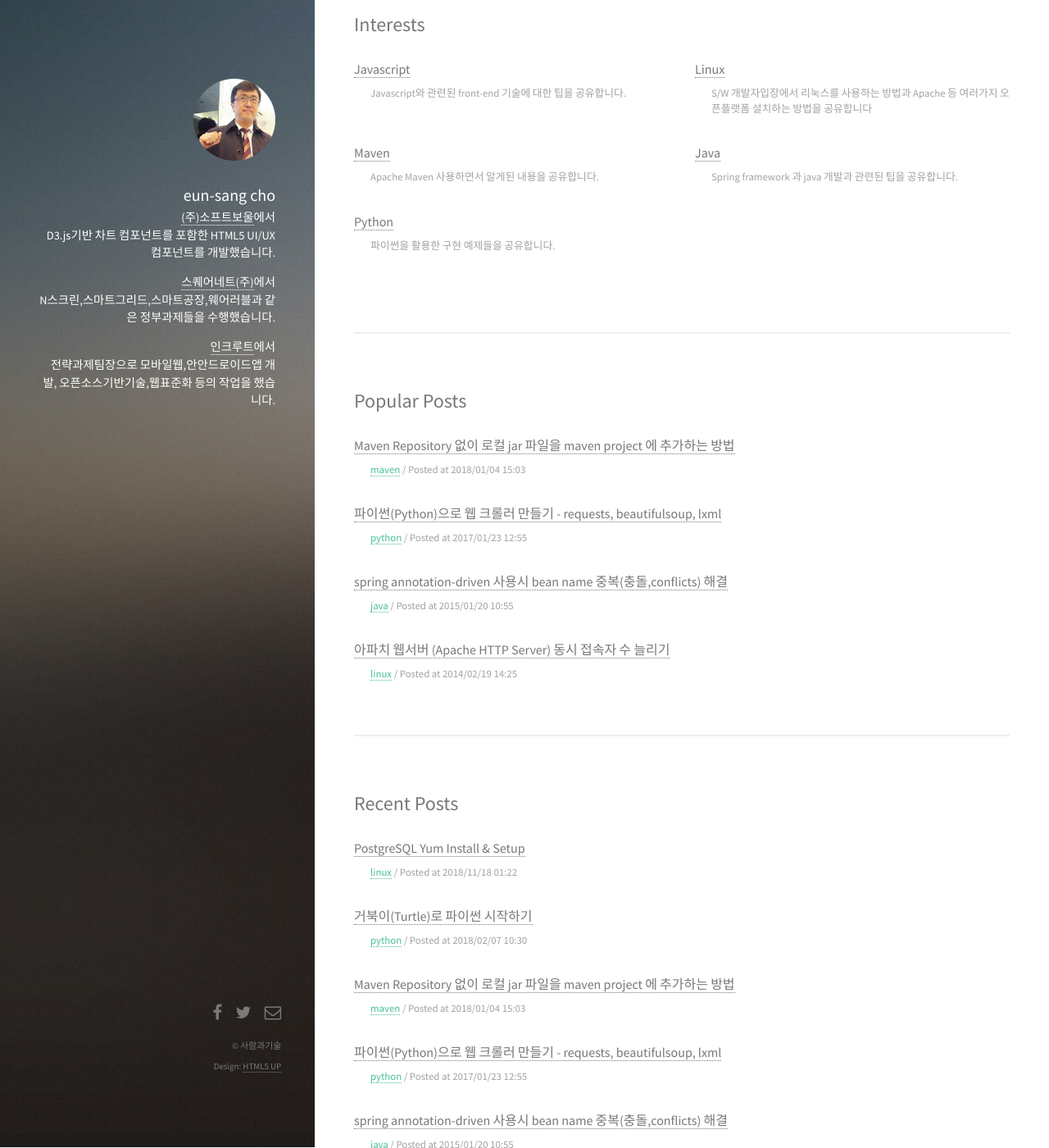
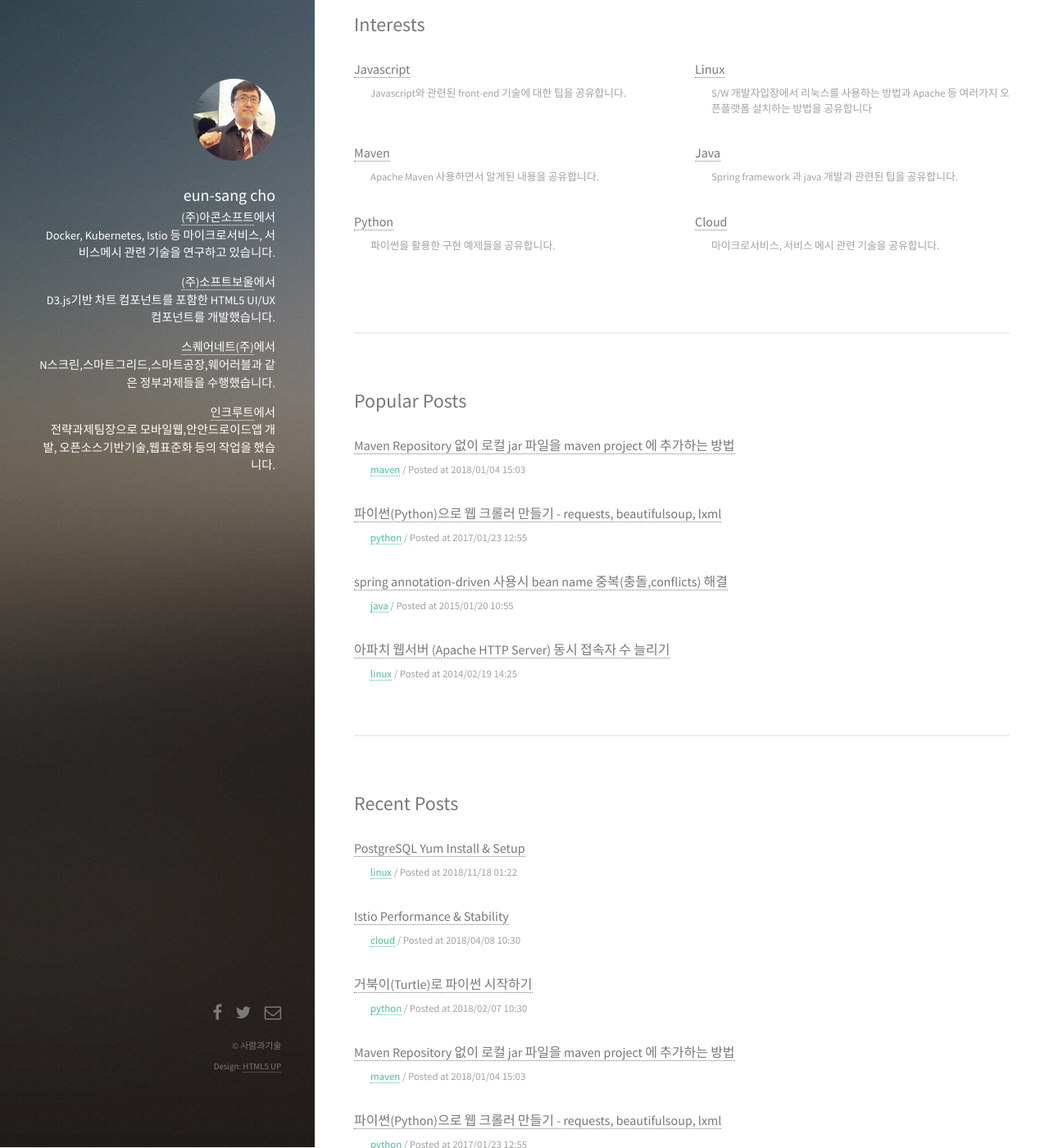
Before and after one commit to itnpeople/itnpeople.github.com, a Jekyll site: the page built from index.html, in a window 1280 px wide and 1400 px high, scrolled down 350 px. Shown: the whole window at 82% size. Built offline with Jekyll 4.4.1, drawn with Linux system fonts in a browser that asks for light colours; nearby versions of some CDN libraries; some of the changed lines change nothing that is shown.

Commit message:
add post

```diff
--- a/_config.yml
+++ b/_config.yml
@@ -29,5 +29,6 @@ category:
   - {code: 'maven', name: 'Maven', desc: "Apache Maven 사용하면서 알게된 내용을 공유합니다."}
   - {code: 'java', name: 'Java', desc: "Spring framework 과 java 개발과 관련된 팁을 공유합니다."}
   - {code: 'python', name: 'Python', desc: "파이썬을 활용한 구현 예제들을 공유합니다."}
+  - {code: 'cloud', name: 'Cloud', desc: "마이크로서비스, 서비스 메시 관련 기술을 공유합니다."}
 
 is_google_analytics: true
--- /dev/null
+++ b/_posts/2020-04-08-istio performance and stability.md
@@ -0,0 +1,266 @@
+---
+title:  "Istio Performance & Stability"
+date:   2018/04/08 10:30
+categories: "cloud"
+tags: ["recent"]
+keywords: ["kubernetes","istio","performance","stability","쿠버네티스","이스티오"]
+description: "이스티오 성능 및 안정성 테스트"
+---
+
+# Istio Performance & Stability
+https://istio.io/docs/concepts/performance-and-scalability/
+
+## 개요
+
+* 1000 services and 2000 sidecars with 70,000 mesh-wide requests per second
+
+### Performance Summary
+* Offical Load Test 결과는 아래와 같음
+  * Envoy 프록시 초당 100건 - 0.6 vCPU and 50 MB memory 사용
+  * istion-telemery  서비스 - 0.6 vCPU 사용
+  * Pilot - 1 vCPU, 1.5G memory 사용
+  * Envoy 프록시 latency -  8ms가 90%
+
+### Control plane performance
+
+* configurations and possible system states 에 따라서 CPU, Memory 필요량 결정
+* CPU 사이즈는 다음 사항에 따라 결정
+  * The rate of deployment changes.
+  * The rate of configuration changes.
+  * The number of proxies connecting to Pilot.
+* a single Pilot instance can support 1000 services, 2000 sidecars with 1 vCPU and 1.5 GB of memory.
+
+### Data plane performance
+* 데이터 플레인의 성능은 아래 사항이외에도 많은 요소에 따라 결정됨
+  * Number of client connections
+  * Target request rate
+  * Request size and Response size
+  * Number of proxy worker threads*
+  * Protocol
+  * CPU cores
+  * Number and types of proxy filters, specifically Mixer filter.
+
+### CPU & Memory
+* // TODO
+
+### Latency
+* // TODO
+
+### benchmark 툴
+
+#### fortio.org
+* 이스티오 로드 테스팅툴로 시작
+* 실행시간을 퍼센트로 계산해서 기록해줌
+
+* 실치 (mac)
+  * brew install fortio
+  * Docker 설치도 가능
+
+* 사용예제
+~~~
+$ fortio load http://www.google.com
+~~~
+
+
+## Offical Performance Test 프로젝트
+
+### /istio-install
+* https://github.com/istio/tools/tree/master/perf/istio-install
+* 성능테스트를 위해 Istio를 설정하는 스크립트 및 Helm 제공.
+* 이 클러스터는 Istio의 한계를 테스트하기 위한 아주 큰 클러스터로  설계되어 있다.
+* 대부분의 테스트는 Istio 표준 설치 상태에서 실행할 수 있다.
+* 성능체크를 위한 이스티오 성능 권장 설정되어 있으나 대용량 클러스터가 필요, 적어도 32 vCPU
+
+### /load
+* 로드 구성 : https://github.com/istio/tools/tree/master/perf/load
+* 이스티오 havey load 상에서 테스트하기 위한 대용량 서비스를 생성하는 툴을 제공
+* Fortio 인스턴스로 설치됨
+* 각 인스턴스는 적어도 6 vCPU에 6G 메모리 필요 (그림상으로는 인스턴스가 9인데. 그럼 54 vCPU에 54G 리소스가 필요한건가?)
+
+### /benchmark
+* https://github.com/istio/tools/tree/master/perf/benchmark
+* 파드와 다양한 셋업 간의 트래픽 메트릭스와 latency를 측정하는 테스트를 제공
+* 다양한 페이로드 크기와 커넥션 수를 변경하며 각 설정값에서 두개의 파드간의 성능 측정
+* 측정 변경값 : 커넥션수, qps
+* 측정 시나리오
+  * default : sidecar -> sidecar
+  * serversidecar : client -> sidecar
+  * baseline : clinet -> server
+
+* 결과분석
+  * Fortio & Prometheus 로 부터 qps, cpu/memory, latency 추출
+
+### /stability
+* https://github.com/istio/tools/tree/master/perf/stability
+* Istio의  안정성을 보장하기 위해서 다양한 Istio의 기능을 발휘하는 테스트를 제공
+* 테스트의 목적은 통합테스트와 차별화된 장기적고 연속적으로 실행된다.
+
+* 테스트 종류
+  * http10 : http 1.0 지원 테스트
+  * graceful-shutdown
+    * 프록시의 자연스러운 종료를 보장하는지를 테스트임
+    * 서버가 재배포될때 연결이 끊어지지 않게 트래픽들이 새로운 배포로 자연스럽게 옮겨지는지 확인
+  * gateway-bouncer : 게이트웨이 준바상태 테스트
+  * istio-upgrader : 기본값이 아님. 이스티오 컴포넌들을 재배치 이스티오 전체에 영향을 미치는지
+  * allconfig : 현재버그 있음
+  * sds-certmanager : g클라우드 GCP DNS 설정과  gcp DNS 존 DNS_ZONE 환경변수 값 지정 필요
+
+* 성능 분석
+  * Grafana 대시보드 : 테스트 성능분석 및 상태 측정에 유용할 툴
+  * https://github.com/istio/tools/blob/master/metrics/check_metrics.py :  프로메테우스로부터 metrics 를 가져고 각각의 시나리오의 상태를 확인하기 위한 분석 할 수 있음. Grafana 만으로는 괜찮은 실행상태인지 판단하기 애매한 몇몇 테스트에 유용함
+
+
+## 준비작업 (Performance, Stability 테스트 공통)
+
+
+### minikube
+* minikube 인스턴스 삭제 설치 (minikube 설치 되어있다는 전제)
+* minikube 기본값으로 kubernetes + istio 설치 + 성능측정이 불가능하므로 리소스를 늘려서(6cpu, 8g) 인스턴스를 생성한다.
+
+~~~
+$ minikube delete
+$ minikube start --cpus 6 --memory 8192
+$ minikube ssh
+~~~
+
+### Helm 초기화
+* helm 클라이언트가 설치되었다는 전제ß
+~~~
+$ helm init
+~~~
+
+### istio 설치
+* 몇가지 설치 방법 중 helm 으로 설치 (https://istio.io/docs/setup/kubernetes/install/helm/)
+~~~
+$ wget https://github.com/istio/istio/releases/download/1.1.1/istio-1.1.1-osx.tar.gz
+$ tar -vxzf istio-1.1.1-osx.tar.gz
+$ cd istio-1.1.1
+$ kubectl create namespace istio-system
+$ helm template install/kubernetes/helm/istio-init --name istio-init --namespace istio-system | kubectl apply -f -
+$ helm template install/kubernetes/helm/istio --name istio --namespace istio-system | kubectl apply -f -
+~~~
+
+* minikube에 설치하므로 편의상 등록된 istio-ingressgateway, prometheus 서비스는 LoadBalancer Type 에서 NodePort Type으로 바꿔준다.
+~~~
+$ kubectl edit service/istio-ingressgateway -n istio-system
+$ kubectl edit service/prometheus -n istio-system
+$ kubectl get service -n istio-system
+~~~
+
+### 테스트 프로젝트 다운로드
+~~~
+$ git clone https://github.com/istio/tools.git
+$ cd tools
+~~~
+
+
+## Benchmark 테스트 진행
+
+### 준비작업
+~~~
+$ cd perf/benchmark
+$ export NAMESPACE=twopods
+$ kubectl create namespace $NAMESPACE
+$ kubectl label namespace $NAMESPACE istio-injection=enabled
+$ DNS_DOMAIN=local ./setup_test.sh
+~~~
+
+* twopods 라는 namespace로 "fortioclient", "fortioserver" 2개 파드가 생성
+
+
+### 실행
+~~~
+$ python runner/runner.py 2,4 10,40 30 --serversidecar --baseline
+~~~
+30초 동안 12개 테스트가 진행된다.
+
+
+### 결과확인
+
+* 프로메테우스, fortio URL 확인
+~~~
+$ echo ""http://$(minikube ip):$(kubectl get service/prometheus -n istio-system -o  'jsonpath={.spec.ports[0].nodePort}')""
+$ echo "http://$(minikube ip):$(kubectl get service/fortioclient -n twopods -o  'jsonpath={.spec.ports[0].nodePort}')"
+~~~
+
+* 결과확인 전에 portio.py 에 METRICS_START_SKIP_DURATION 값(해당 지정초 이전 데이터는 측정에서 SKIP 처리)을 0으로 바꿔준다. default 값은 62, 30초 테스트(연습으로) 했으므로 데이터가 조회되지 않음
+* 첫번째 URL은 fortio, 두번째는 prometheus
+~~~
+$ python ./runner/fortio.py  FORTIO_URL PROMETHEUS_URL --csv StartTime,ActualDuration,Labels,NumThreads,ActualQPS,p50,p90,p99,cpu_mili_avg_telemetry_mixer,cpu_mili_max_telemetry_mixer,mem_MB_max_telemetry_mixer,cpu_mili_avg_fortioserver_deployment_proxy,cpu_mili_max_fortioserver_deployment_proxy,mem_MB_max_fortioserver_deployment_proxy,cpu_mili_avg_ingressgateway_proxy,cpu_mili_max_ingressgateway_proxy,mem_MB_max_ingressgateway_proxy
+~~~
+
+#### Web UI에서 결과확인
+* 앞서 확인했던 FORTIO_URL PROMETHEUS_URL 을 웹브라우저에서 열면 확인가능
+* 프로메테우스 예제 쿼리를 실제 데이터 확인
+~~~
+irate(container_cpu_usage_seconds_total{container_name=~"mixer|policy|discovery|istio-proxy|captured|uncaptured"}[1m])
+~~~
+
+* 프로메테우스 API 호출은 다음과 같음
+~~~
+PROMETHEUS_URL/api/v1/query_range?start=2019-04-03T01:00:00.000Z&end=2019-04-03T02:00:00.000Z&step=15&query=irate(container_cpu_usage_seconds_total{container_name=~"mixer|policy|discovery|istio-proxy|captured|uncaptured"}[1m])
+~~~
+
+## stability 테스트 진행
+
+### 준비작업
+~~~
+$ cd perf/stability/
+~~~
+
+* minikube를 사용해서 istio-ingressgateway 를 NodePort로 변경했기 때문에 아래와 같이 gateway 주소를 변경해준다.
+~~~
+ vi setup_tests.sh
+~~~
+
+* 39라인을 다음과 같이 수정
+~~~
+#  local gateway=$(kubectl -n istio-system get service istio-ingressgateway -o jsonpath='{.status.loadBalancer.ingres/s[0].ip}')
+local gateway="http://$(minikube ip):$(kubectl get service/istio-ingressgateway -n istio-system -o  'jsonpath={.spec.ports[0].nodePort}')"
+~~~
+
+
+### http10 테스트 실행
+
+~~~
+$ TESTS="http10" ./setup_tests.sh setup
+~~~
+
+
+### 네임스페이스 gateway-bouncer 조정 작업
+
+* 사용하는  ingree를 아래와 같이 NodePort로 변경해준다.
+~~~
+vi ./gateway-bouncer/templates/ingress.yaml
+~~~
+~~~
+  type: NodePort
+~~~
+
+* ingree를 아래와 같이 NodePort로 변경해 주었으므로 아래와 같이 clusterIP를 사용하도록 수정
+~~~
+vi gateway-bouncer/setup.sh
+~~~
+~~~
+#  INGRESS_IP=$(kubectl -n ${NAMESPACE} get service istio-ingress-${NAMESPACE} -o jsonpath='{.status.loadBalancer.ingress[0].ip}')
+   INGRESS_IP=$(kubectl -n ${NAMESPACE} get service istio-ingress-${NAMESPACE} -o jsonpath='{.spec.clusterIP}')
+ ~~~
+
+ ~~~
+ $ kubectl get pod -n http10
+ $ kubectl get pod -n gateway-bouncer
+ $ kubectl get pod -n graceful-shutdown
+ ~~~
+
+### http10 테스트 결과분석
+
+* 프로메테우스 서비스 URL
+~~~
+$ echo "http://$(minikube ip):$(kubectl get svc/prometheus -n istio-system -o jsonpath={.spec.ports[0].nodePort})"
+~~~
+
+* 프로메테우스 예제 쿼리
+~~~
+irate(container_cpu_usage_seconds_total{namespace="http10"}[1m])
+irate(container_cpu_usage_seconds_total{container_name=~"http10.+"}[1m])
+~~~
--- a/index.html
+++ b/index.html
@@ -1,7 +1,7 @@
 ---
 title: "사람과기술"
-keywords: "자바,닷넷,리눅스,정보시스템,오픈소스,플렛폼,아이티,java,asp.net,platform,.net,IT"
-description: "자바,닷넷,리눅스 등 각종 오픈소스 및 오픈 플렛폼의 프로토타입을 사이트이자 정보 공유 블로그 입니다"
+keywords: "자바,닷넷,리눅스,정보시스템,오픈소스,플렛폼,아이티,java,asp.net,platform,.net,IT,kubernetes,istio,python"
+description: "자바,닷넷,리눅스 등 각종 오픈소스 및 오픈 플렛폼 기술 공유 블로그 입니다"
 ---
 <!DOCTYPE html>
 <html>
@@ -19,6 +19,7 @@ description: "자바,닷넷,리눅스 등 각종 오픈소스 및 오픈 플렛
 			<header id="header">
 				<a href="#" class="image avatar"><img src="{{site.baseurl}}/resources/img/index/avatar.jpg" alt="" /></a>
 				<h1><strong>eun-sang cho</strong></h1>
+				<h5><a href="http://www.cocktailcloud.io" target="_blank">(주)아콘소프트</a>에서<br/> Docker, Kubernetes, Istio 등 마이크로서비스, 서비스메시 관련 기술을 연구하고 있습니다.</h5>
 				<h5><a href="http://www.softbowl.co.kr" target="_blank">(주)소프트보울</a>에서<br/> D3.js기반 차트 컴포넌트를 포함한 HTML5 UI/UX 컴포넌트를 개발했습니다.</h5>
 				<h5><a href="http://www.squarenet.co.kr" target="_blank">스퀘어네트(주)</a>에서<br/> N스크린,스마트그리드,스마트공장,웨어러블과 같은 정부과제들을 수행했습니다.</h5>
 				<h5><a href="http://www.incruit.co.kr" target="_blank">인크루트</a>에서<br/>  전략과제팀장으로 모바일웹,안안드로이드앱 개발, 오픈소스기반기술,웹표준화 등의 작업을 했습니다.</h5>
@@ -94,8 +95,8 @@ description: "자바,닷넷,리눅스 등 각종 오픈소스 및 오픈 플렛
 			<script type="text/javascript" src="http://ajax.googleapis.com/ajax/libs/jquery/1.10.1/jquery.min.js"></script>
 			{% if site.is_google_analytics %}<script type="text/javascript" src="{{site.baseurl}}/resources/js/ga.js"></script>{% endif %}
 			<script type="text/javascript" src="{{site.baseurl}}/resources/js/jquery.poptrox.min.js"></script>
-			<script type="text/javascript" src="{{site.baseurl}}/resources/js/skel.min.js"/>"></script>
-			<script type="text/javascript" src="{{site.baseurl}}/resources/js/index.util.js"/>"></script>
+			<script type="text/javascript" src="{{site.baseurl}}/resources/js/skel.min.js"></script>
+			<script type="text/javascript" src="{{site.baseurl}}/resources/js/index.util.js"></script>
 			<!--[if lte IE 8]><script src="{{site.baseurl}}/resources/js/ie/respond.min.js"></script><![endif]-->
 			<script type="text/javascript" src="{{site.baseurl}}/resources/js/index.main.js"></script>
 </body>
```
Also changed, not shown: Gemfile.lock.
